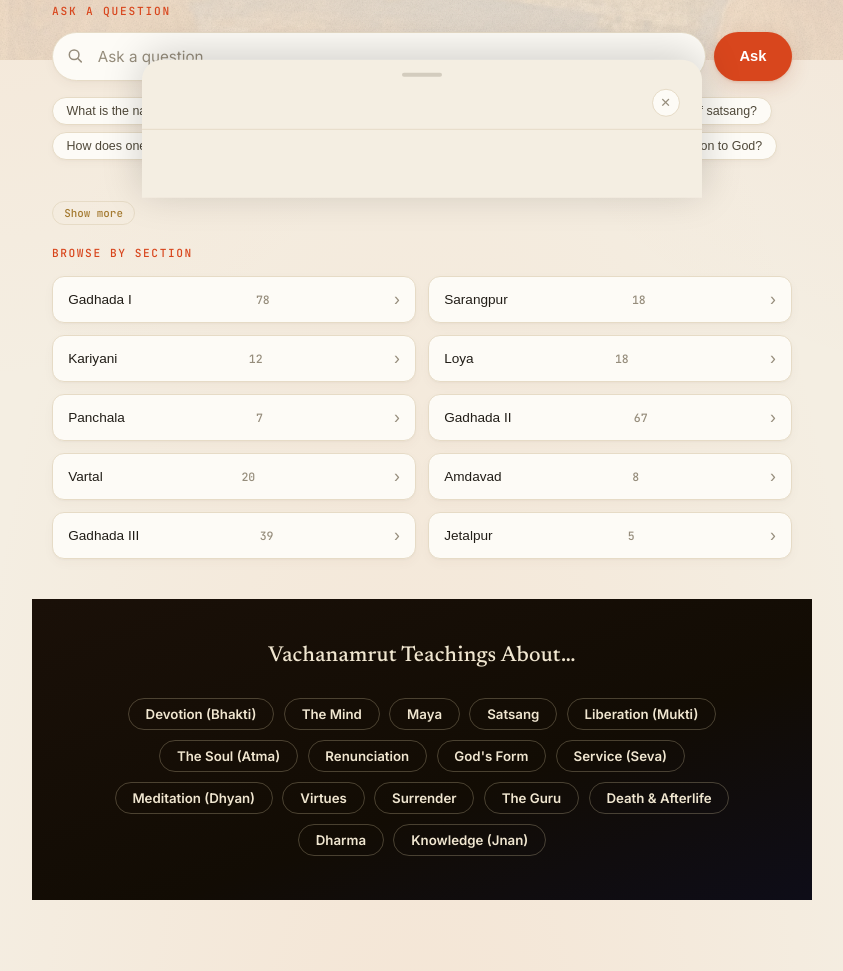
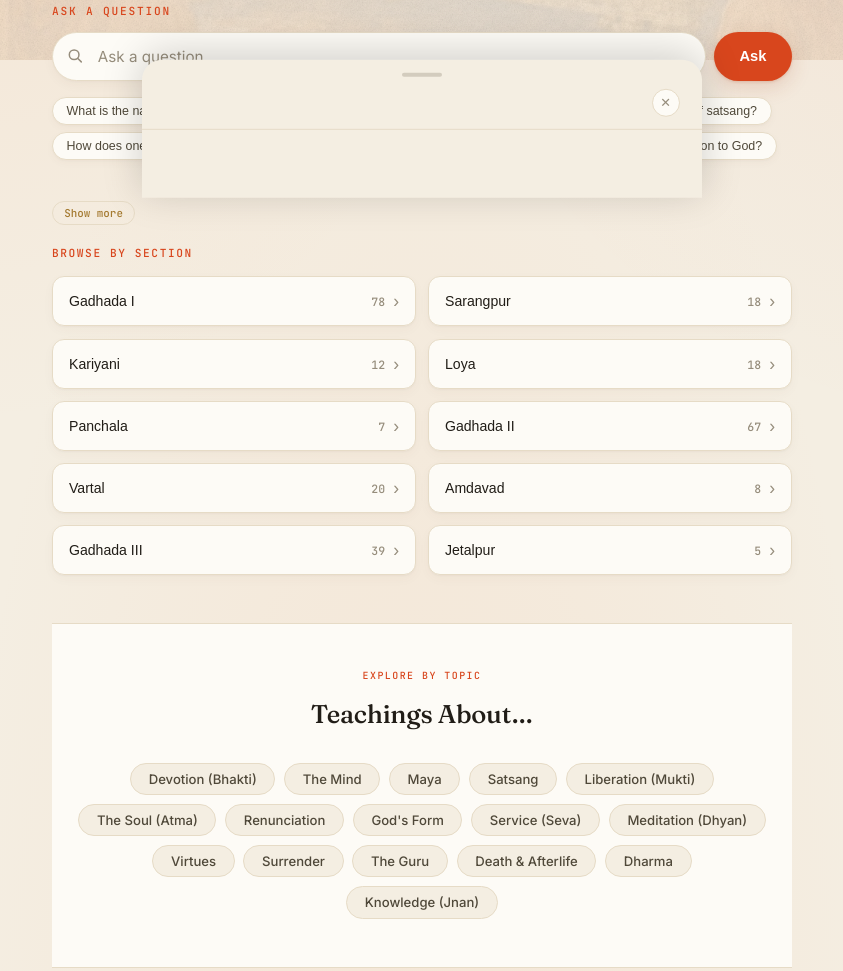
Before and after one commit to tarunsarathe07-stack/shrihari-vani, a website: page public/index.html in a window 1280 px wide. Shown: the part 740-1711 px from the top of the page, without its empty margins (218-1061 px from the left). Drawn offline with Linux system fonts and the light colour scheme; no server answers.

Commit message:
Source Serif 4 font, browse grid alignment, teachings section redesign

```diff
--- a/public/index.html
+++ b/public/index.html
@@ -16,7 +16,7 @@
   <meta name="twitter:card" content="summary_large_image" />
   <link rel="preconnect" href="https://fonts.googleapis.com">
   <link rel="preconnect" href="https://fonts.gstatic.com" crossorigin>
-  <link href="https://fonts.googleapis.com/css2?family=Fraunces:ital,opsz,wght@0,9..144,400;0,9..144,500;0,9..144,600;1,9..144,400&family=Newsreader:ital,opsz,wght@0,6..72,400;0,6..72,500;1,6..72,400&family=Inter:wght@400;500;600;700&family=JetBrains+Mono:wght@500;700&family=Noto+Sans+Devanagari:wght@400;500;600&family=Noto+Sans+Gujarati:wght@400;500;600&display=swap" rel="stylesheet">
+  <link href="https://fonts.googleapis.com/css2?family=Source+Serif+4:ital,opsz,wght@0,8..60,400;0,8..60,500;0,8..60,600;1,8..60,400;1,8..60,500&family=Fraunces:ital,opsz,wght@0,9..144,400;0,9..144,500;0,9..144,600;1,9..144,400&family=Inter:wght@400;500;600;700&family=JetBrains+Mono:wght@500;700&family=Noto+Sans+Devanagari:wght@400;500;600&family=Noto+Sans+Gujarati:wght@400;500;600&display=swap" rel="stylesheet">
   <style>
     /* ── Variables ────────────────────────────────────── */
     :root {
@@ -34,7 +34,7 @@
       --wash-1:   #f4b48d;
       --wash-2:   #f7d0b3;
       --display:  'Fraunces', 'Georgia', serif;
-      --serif:    'Newsreader', 'Georgia', 'Palatino Linotype', serif;
+      --serif:    'Source Serif 4', 'Georgia', 'Palatino Linotype', serif;
       --mono:     'JetBrains Mono', ui-monospace, 'SF Mono', 'Menlo', monospace;
       --sans:     'Inter', -apple-system, BlinkMacSystemFont, 'Segoe UI', sans-serif;
     }
@@ -155,44 +155,55 @@
     /* Font size control */
     /* ── Teachings About section ─────────────────────────── */
     .teachings-section {
-      margin: 2.5rem -1.25rem 0;
-      padding: 2.5rem 1.5rem 2.75rem;
-      background: linear-gradient(160deg, #1a1008 0%, #120c04 60%, #0e0d18 100%);
+      margin: 3rem 0 0;
+      padding: 2.75rem 1.5rem 3rem;
+      background: var(--paper-2);
+      border-top: 1px solid var(--line);
+      border-bottom: 1px solid var(--line);
       text-align: center;
     }
+    .teachings-eyebrow {
+      font-family: var(--mono);
+      font-size: 0.62rem;
+      letter-spacing: 0.15em;
+      text-transform: uppercase;
+      color: var(--terra);
+      margin-bottom: 0.6rem;
+    }
     .teachings-heading {
-      font-family: var(--serif);
-      font-size: 1.35rem;
+      font-family: var(--display);
+      font-size: 1.6rem;
       font-weight: 500;
-      color: #f0e6d0;
-      margin-bottom: 1.5rem;
-      letter-spacing: 0.01em;
+      color: var(--ink);
+      margin-bottom: 1.75rem;
+      letter-spacing: -0.01em;
     }
     .teachings-chips {
       display: flex;
       flex-wrap: wrap;
       justify-content: center;
-      gap: 0.6rem;
-      max-width: 680px;
+      gap: 0.55rem;
+      max-width: 700px;
       margin: 0 auto;
     }
     .teachings-chip {
       display: inline-block;
-      border: 1.5px solid rgba(240,222,180,0.25);
+      border: 1.5px solid var(--line);
       border-radius: 999px;
-      padding: 0.45rem 1.05rem;
+      padding: 0.45rem 1.1rem;
       font-family: var(--sans);
-      font-size: 0.83rem;
-      font-weight: 600;
-      color: #f0e6d0;
-      background: transparent;
+      font-size: 0.82rem;
+      font-weight: 500;
+      color: var(--ink-soft);
+      background: var(--paper);
       cursor: pointer;
-      transition: border-color 0.18s, background 0.18s, color 0.18s;
+      transition: border-color 0.18s, background 0.18s, color 0.18s, box-shadow 0.18s;
     }
     .teachings-chip:hover {
-      border-color: var(--saffron);
-      background: rgba(232,146,46,0.12);
-      color: #ffe5b0;
+      border-color: var(--terra);
+      color: var(--terra);
+      background: var(--paper-2);
+      box-shadow: 0 2px 8px rgba(216,70,29,0.08);
     }
 
     /* ── Reader settings panel (AA button) ───────────────── */
@@ -1017,16 +1028,18 @@
       border-radius: 12px;
       color: var(--ink);
       cursor: pointer;
-      font-size: 0.85rem;
-      padding: 0.75rem 0.95rem;
+      font-size: 0.88rem;
+      font-weight: 500;
+      padding: 0.85rem 1rem;
       text-align: left;
-      display: flex; align-items: center; justify-content: space-between;
+      display: flex; align-items: center; gap: 0.5rem;
       transition: border-color 0.15s, color 0.15s, transform 0.1s, box-shadow 0.15s;
       box-shadow: 0 1px 2px rgba(80,50,20,0.04), 0 4px 12px rgba(80,50,20,0.03);
     }
+    .section-btn-name { flex: 1; }
     .section-btn:hover { border-color: var(--gold); color: var(--terra); transform: translateY(-2px); box-shadow: 0 2px 4px rgba(80,50,20,0.06), 0 8px 24px rgba(80,50,20,0.08); }
-    .section-btn::after { content: '›'; color: var(--muted); font-size: 1.1rem; font-weight: 300; margin-left: 0.3rem; }
-    .section-count { color: var(--muted); font-size: 0.72rem; margin-left: 0.3rem; font-family: var(--mono); }
+    .section-btn::after { content: '›'; color: var(--muted); font-size: 1.1rem; font-weight: 300; flex-shrink: 0; }
+    .section-count { color: var(--muted); font-size: 0.72rem; font-family: var(--mono); flex-shrink: 0; }
 
     .error-msg { color: var(--terra-dk); font-size: 0.88rem; margin-top: 0.5rem; }
 
@@ -1657,7 +1670,8 @@
 
   <!-- Teachings About -->
   <div class="teachings-section">
-    <div class="teachings-heading">Vachanamrut Teachings About…</div>
+    <div class="teachings-eyebrow">Explore by Topic</div>
+    <div class="teachings-heading">Teachings About…</div>
     <div class="teachings-chips" id="teachings-chips"></div>
   </div>
 </main>
@@ -2778,7 +2792,7 @@
       btn.className = 'section-btn';
       const label = sec.label[currentLang] || sec.label.en;
       const count = SECTION_COUNTS[sec.code] || '';
-      btn.innerHTML = `${label}<span class="section-count">${count}</span>`;
+      btn.innerHTML = `<span class="section-btn-name">${label}</span><span class="section-count">${count}</span>`;
       btn.onclick = () => browseSection(sec.code, label);
       grid.appendChild(btn);
     });
```
